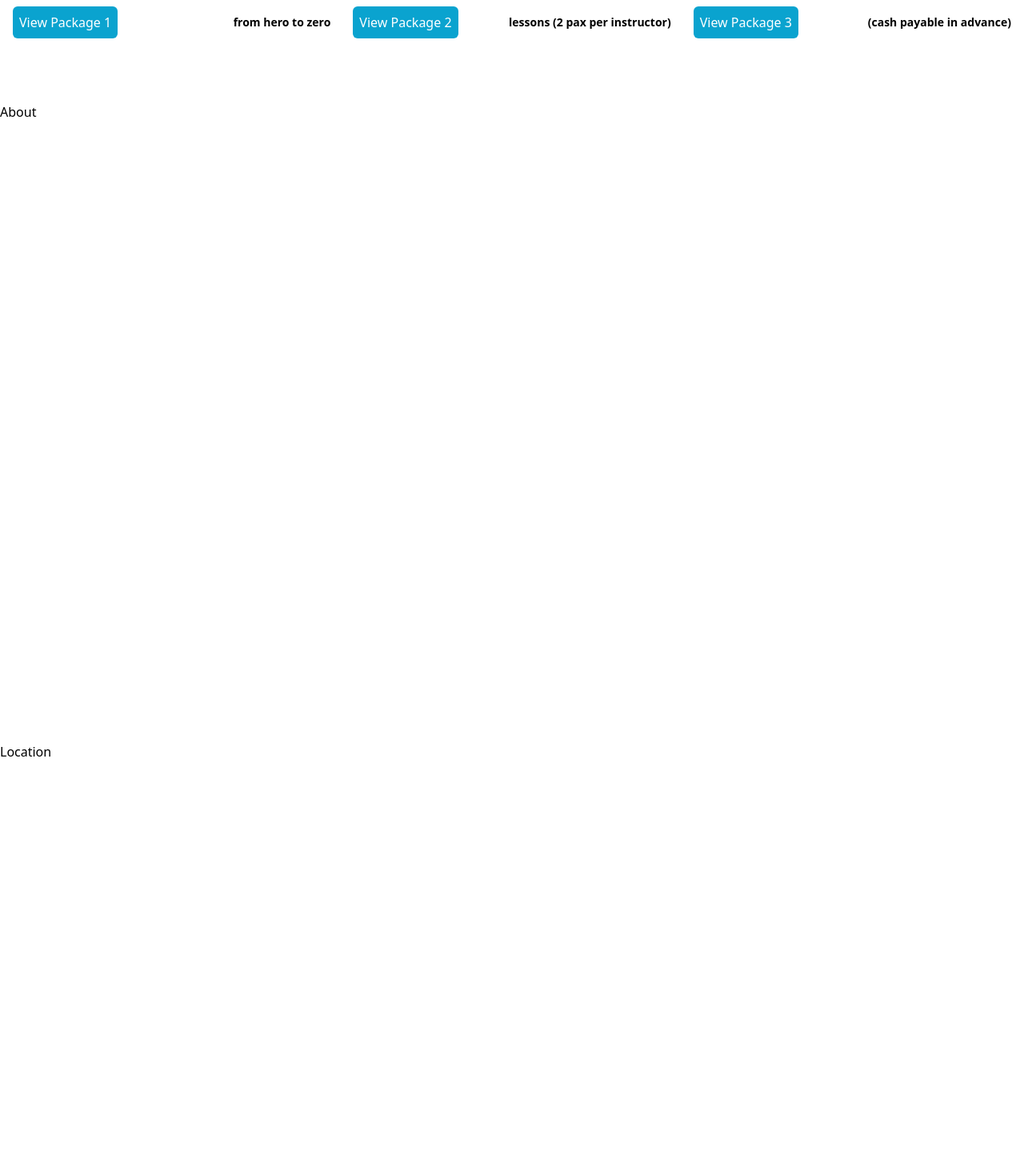
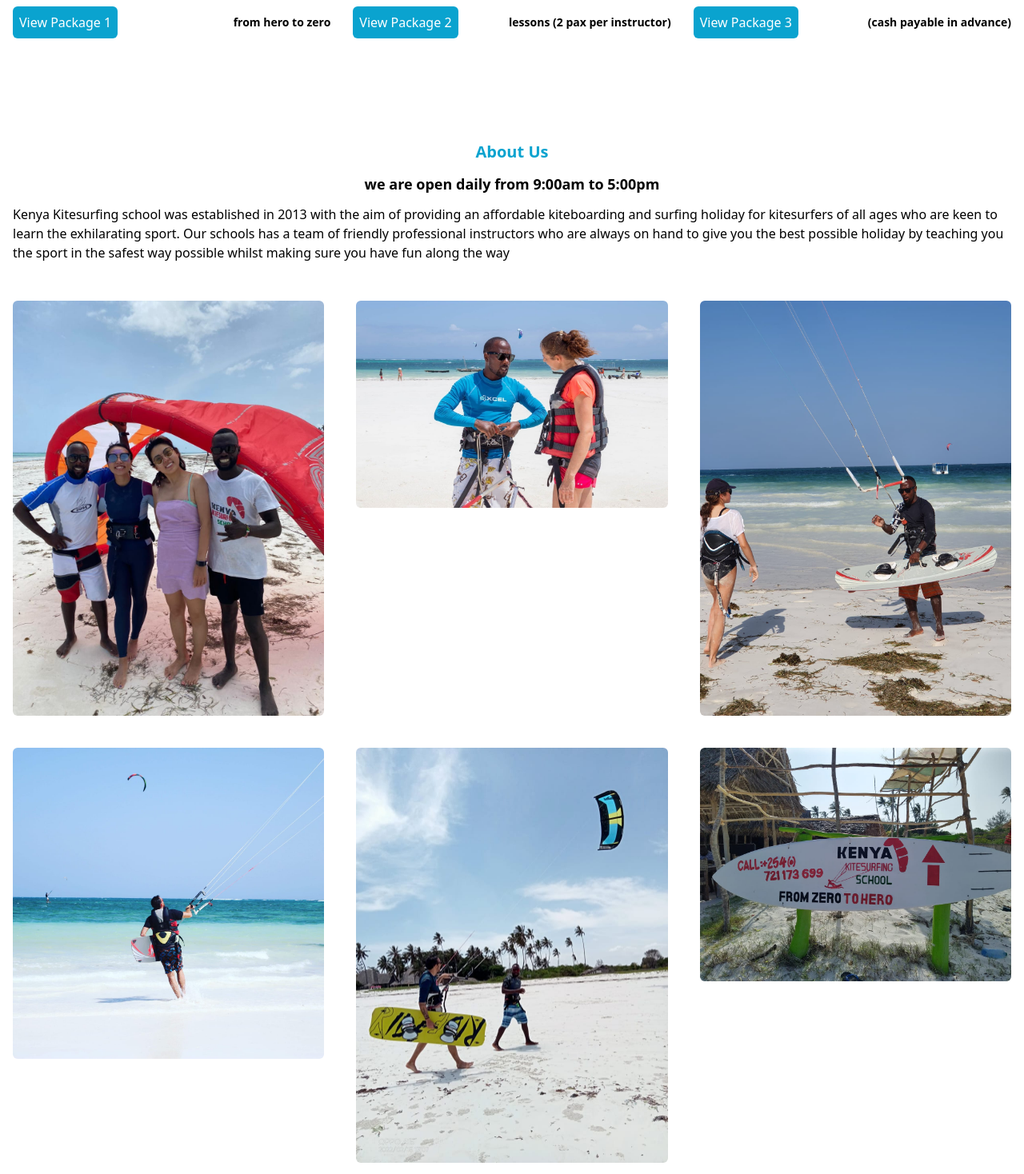
Before and after one commit to Gichohi-Simon/kitesuring-25, a Next.js app in the folder kitesurfing_25/: page / in a window 1280 px wide. Shown: the part 1242-2710 px from the top of the page at 80% size. Built offline with nearby package versions, Linux system fonts and the light colour scheme.

Commit message:
about section done (#6)
* about section done

* added a breather between text

```diff
--- a/kitesurfing_25/src/app/components/About.tsx
+++ b/kitesurfing_25/src/app/components/About.tsx
@@ -1,11 +1,70 @@
 'use client';
 
 import React from 'react';
-
+import Image from 'next/image';
 const About = () => {
   return (
-    <div id="about" className="min-h-screen">
-      About
+    <div id="about" className="mx-auto max-w-7xl px-4 py-10">
+      <div className="">
+        <h3 className="text-primary py-2 text-center text-xl font-bold">
+          About Us
+        </h3>
+        <h5 className="py-1 text-center text-lg font-bold">
+          we are open daily from 9:00am to 5:00pm
+        </h5>
+      </div>
+      <p className="py-2 text-center sm:text-left">
+        Kenya Kitesurfing school was established in 2013 with the aim of
+        providing an affordable kiteboarding and surfing holiday for kitesurfers
+        of all ages who are keen to learn the exhilarating sport. Our schools
+        has a team of friendly professional instructors who are always on hand
+        to give you the best possible holiday by teaching you the sport in the
+        safest way possible whilst making sure you have fun along the way
+      </p>
+      <div className="mx-auto grid w-fit gap-10 py-10 sm:grid-cols-2 lg:grid-cols-3">
+        <Image
+          src={'/images/gallery/clients.jpeg'}
+          width={300}
+          height={300}
+          alt="about-img"
+          className="w-fit rounded-md sm:row-span-2 lg:row-span-1"
+        />
+        <Image
+          src={'/images/instructions.jpeg'}
+          width={300}
+          height={300}
+          alt="about-img"
+          className="w-fit rounded-md"
+        />
+        <Image
+          src={'/images/lesson_on_show.jpeg'}
+          width={300}
+          height={300}
+          alt="about-img"
+          className="w-fit rounded-md sm:row-span-2 lg:row-span-1"
+        />
+        <Image
+          src={'/images/gallery/client_show.jpeg'}
+          width={300}
+          height={300}
+          alt="about-img"
+          className="w-fit rounded-md"
+        />
+        <Image
+          src={'/images/gallery/instructor_walking.jpeg'}
+          width={300}
+          height={300}
+          alt="about-img"
+          className="w-fit rounded-md sm:row-span-2 lg:row-span-1"
+        />
+        <Image
+          src={'/images/gallery/banner.jpeg'}
+          width={300}
+          height={300}
+          alt="about-img"
+          className="w-fit rounded-md"
+        />
+      </div>
     </div>
   );
 };
```
